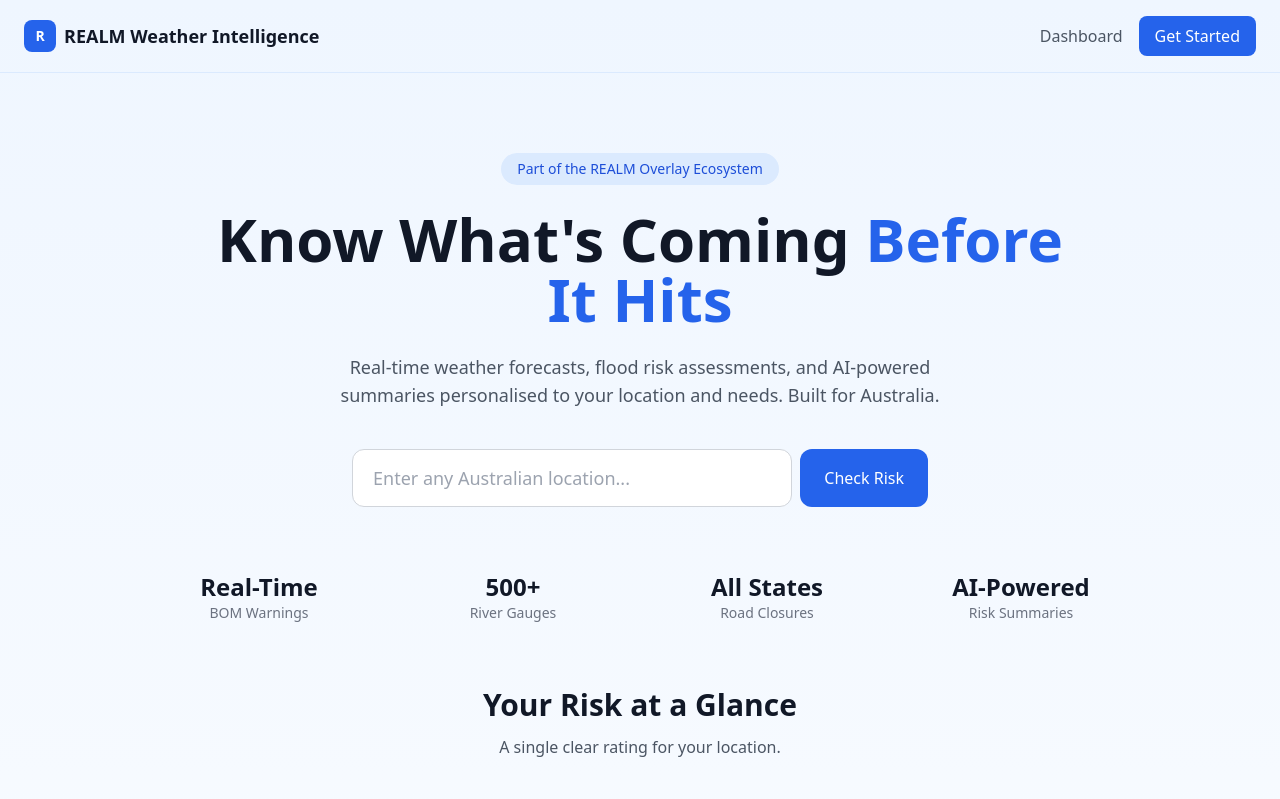
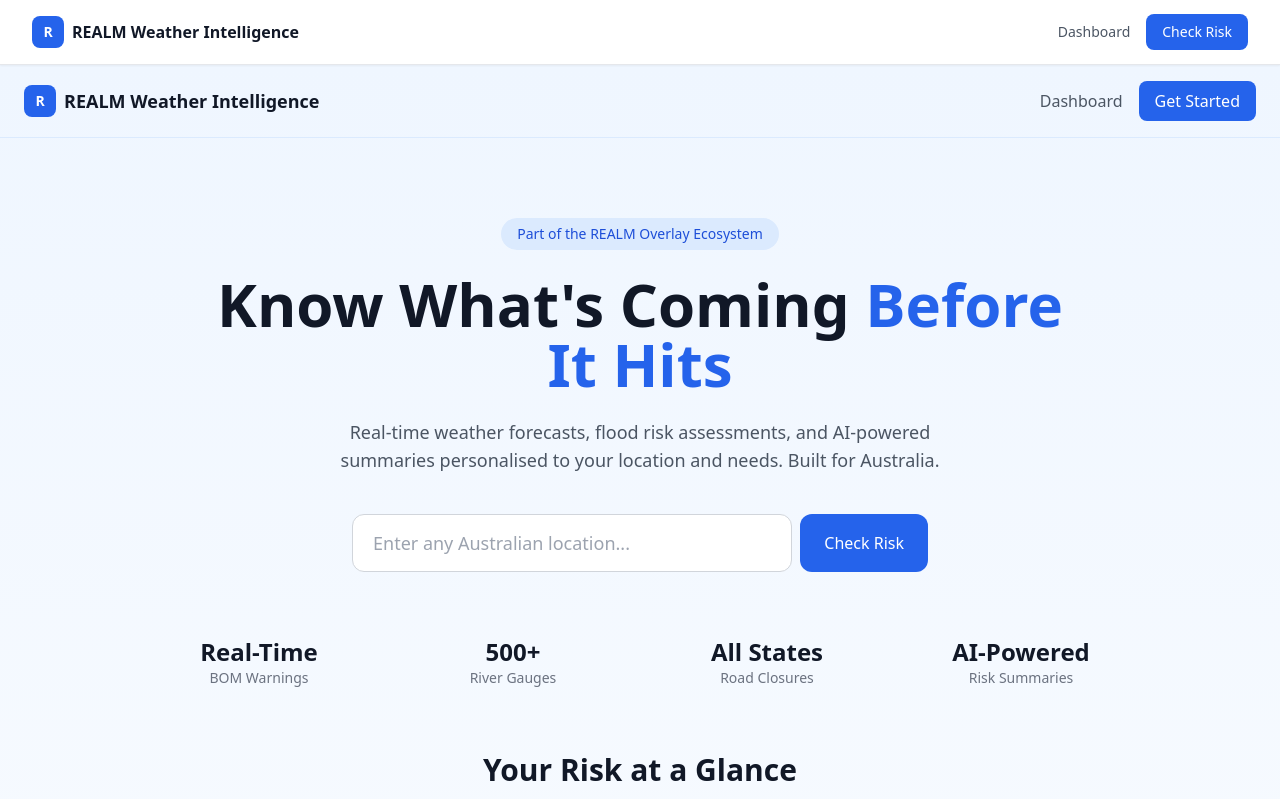
Before and after one commit to c51consulting/realm-weather-intelligence, a Next.js app in the folder frontend/: page / in a window 1280 px wide. Shown: the top 799 px of the page. Built offline with nearby package versions, Linux system fonts and the light colour scheme.

Commit message:
Add global navbar with home link to layout

```diff
--- a/frontend/src/app/layout.tsx
+++ b/frontend/src/app/layout.tsx
@@ -1,5 +1,6 @@
 import type { Metadata } from "next";
 import "./globals.css";
+import Link from "next/link";
 
 export const metadata: Metadata = {
   title: "REALM Weather Intelligence",
@@ -9,7 +10,23 @@ export const metadata: Metadata = {
 export default function RootLayout({ children }: { children: React.ReactNode }) {
   return (
     <html lang="en">
-      <body className="antialiased">{children}</body>
+      <body className="antialiased">
+        <nav className="sticky top-0 z-50 bg-white border-b border-gray-200 shadow-sm">
+          <div className="max-w-7xl mx-auto px-4 sm:px-6 lg:px-8">
+            <div className="flex items-center justify-between h-16">
+              <Link href="/" className="flex items-center gap-2">
+                <div className="w-8 h-8 bg-blue-600 rounded-lg flex items-center justify-center text-white font-bold text-sm">R</div>
+                <span className="font-semibold text-gray-900">REALM Weather Intelligence</span>
+              </Link>
+              <div className="flex items-center gap-4">
+                <Link href="/dashboard" className="text-sm text-gray-600 hover:text-gray-900 transition">Dashboard</Link>
+                <Link href="/" className="text-sm bg-blue-600 text-white px-4 py-2 rounded-lg hover:bg-blue-700 transition">Check Risk</Link>
+              </div>
+            </div>
+          </div>
+        </nav>
+        {children}
+      </body>
     </html>
   );
 }
```
